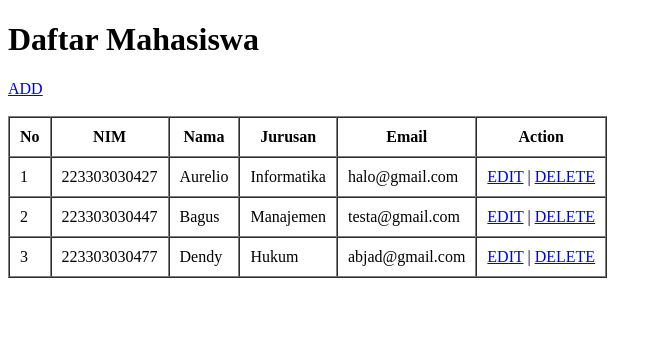
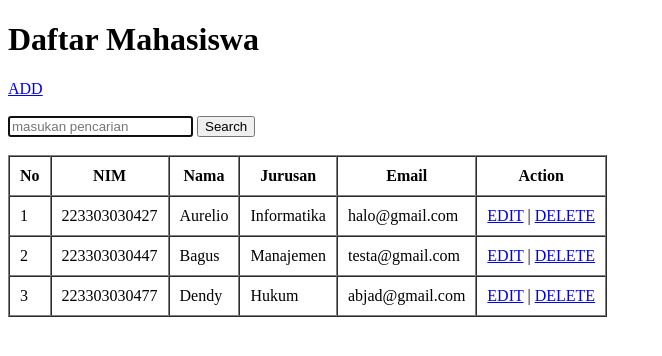
Before and after one commit to aurelioo29/belajar-php, a PHP site: page / in a window 1280 px wide. Shown: the top 356 px of the page, without its empty margins (0-662 px from the left). Run offline with PHP 8.4, Linux system fonts and the light colour scheme; data comes from the database, SQL or seed files in the repository.

Commit message:
add feature searching

```diff
--- a/dasar/pertemuan-8/functions.php
+++ b/dasar/pertemuan-8/functions.php
@@ -72,6 +72,17 @@ function update($data)
   return mysqli_affected_rows($conn);
 }
 
+function search($keyword){
+  $query = "SELECT * FROM mahasiswa WHERE nim
+            LIKE '%$keyword%' OR
+            nama LIKE '%$keyword%' OR
+            jurusan LIKE '%$keyword%' OR
+            email LIKE '%$keyword%'
+          ";
+
+  return query($query);
+}
+
 // ambil data (fetch) mahasiswa dari object result
 // mysqli_fetch_row()     // mengembalikan array numerik
 // mysqli_fetch_assoc()   // mengembalikan array associative
--- a/dasar/pertemuan-8/index.php
+++ b/dasar/pertemuan-8/index.php
@@ -3,6 +3,11 @@
 require 'functions.php';
 
 $mahasiswa = query("SELECT * FROM mahasiswa");
+
+// ini codingan tombol search
+if (isset($_POST['search'])){
+  $mahasiswa = search($_POST['keyword']);
+}
 
 ?>
 
@@ -21,6 +26,13 @@ $mahasiswa = query("SELECT * FROM mahasiswa");
   <a href="crud/create.php">ADD</a>
 
   <br><br>
+
+  <form action="" method="post">
+    <input type="text" name="keyword" placeholder="masukan pencarian" autocomplete="off" autofocus>
+    <button type="submit" id="search">Search</button>
+  </form>
+
+  <br>
 
   <table border="1" cellpadding="10" cellspacing="0">
     <tr>
```
